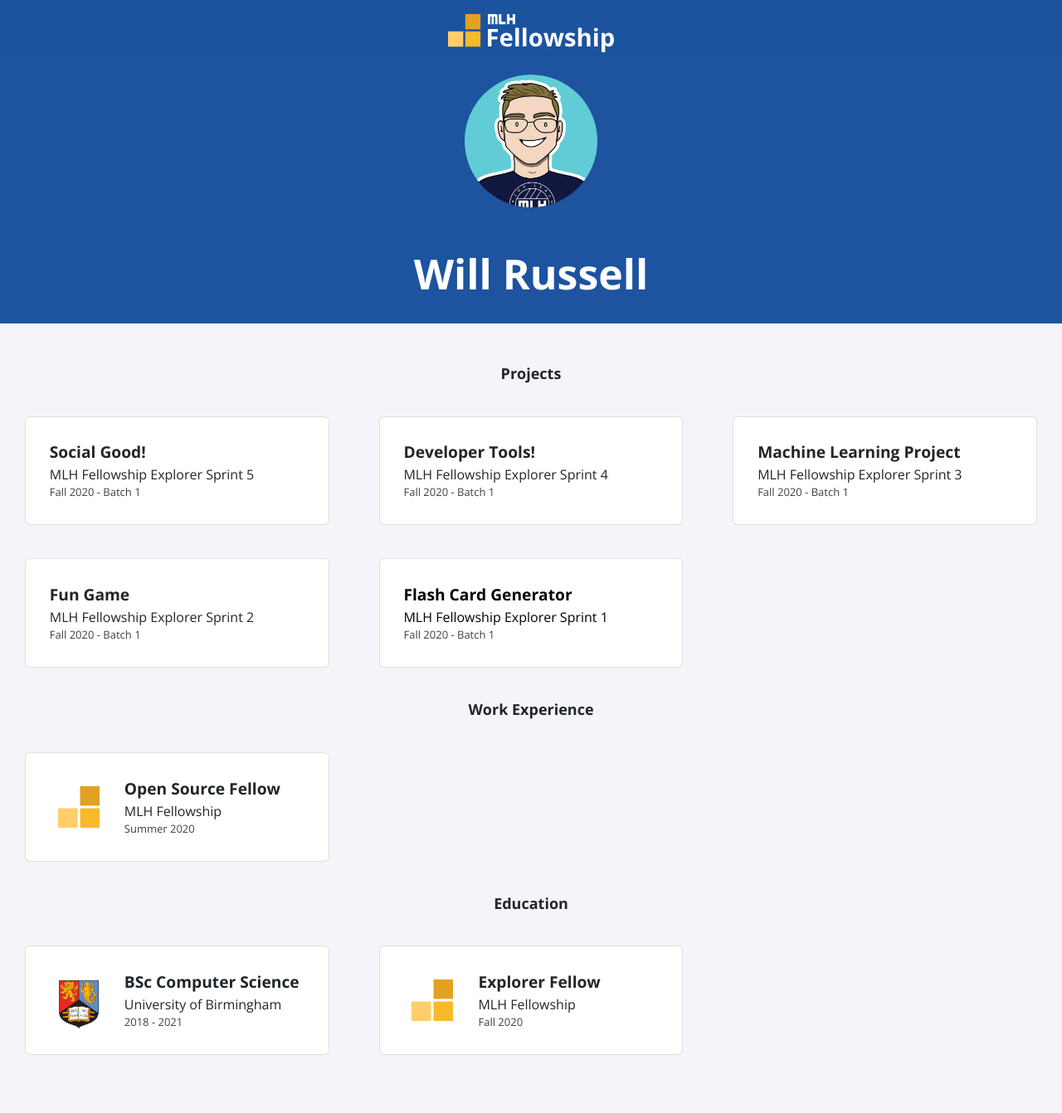
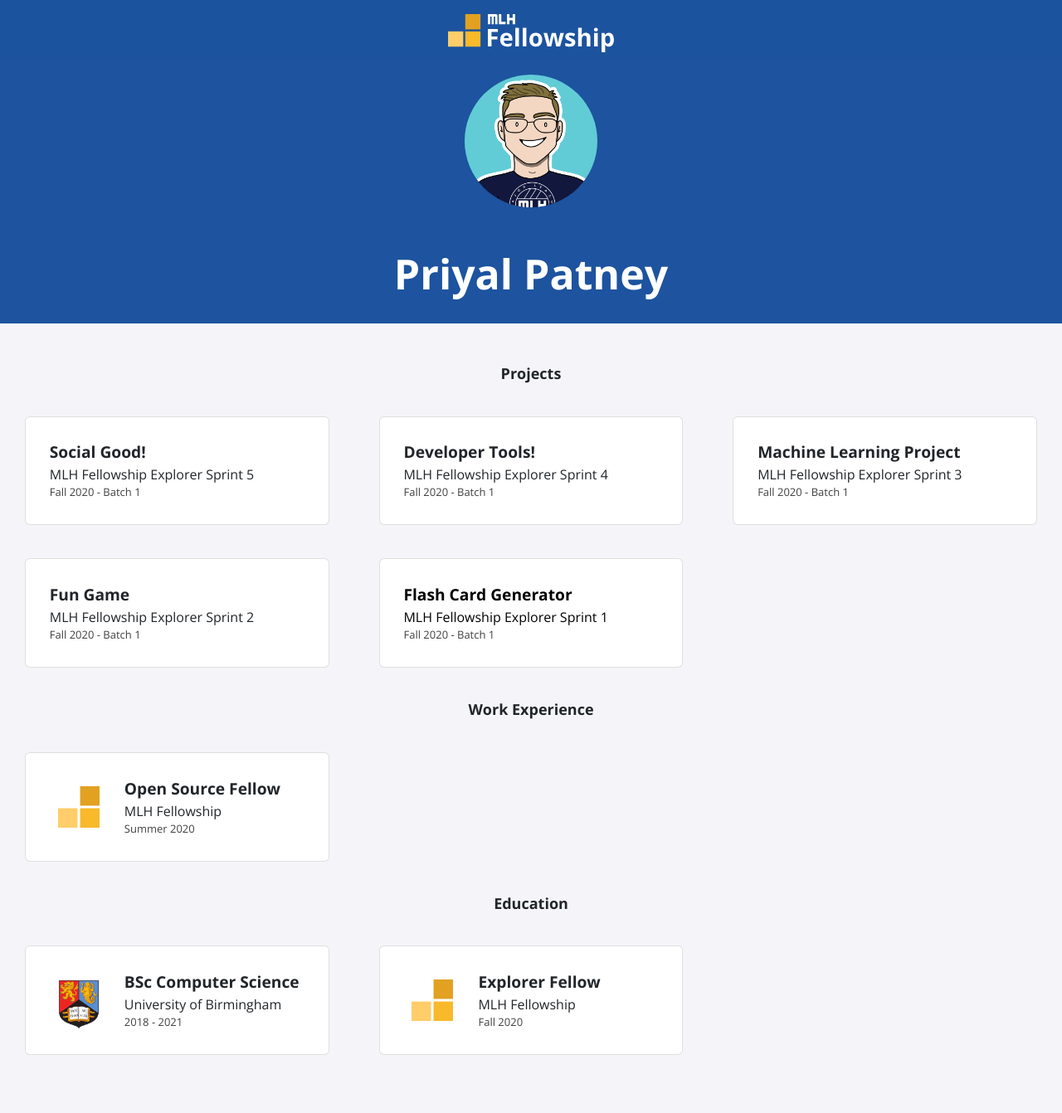
Before and after one commit to PriyalPatney/PriyalPatney.github.io, a Jekyll site: the page built from index.html, in a window 1280 px wide. Shown: the whole page at 83% size. Built offline with Jekyll 4.4.1, drawn with Linux system fonts in a browser that asks for light colours; nearby versions of some CDN libraries.

Commit message:
Update _config.yml  to include name and social media

```diff
--- a/_config.yml
+++ b/_config.yml
@@ -1,13 +1,13 @@
-title: "Will Russell"
-email: fellowship@mlh.io
+title: "Priyal Patney"
+email: patney91@gmail.com
 description: >- # this means to ignore newlines until "baseurl:"
   Write an awesome description for your new site here. You can edit this
   line in _config.yml. It will appear in your document head meta (for
   Google search results) and in your feed.xml site description.
 baseurl: "/"
-url: "/portfolio-template"
-twitter_username: mlhacks
-github_username:  mlh-fellowship
+url: "https://PriyalPatney.github.io"
+twitter_username: PriyalPatney
+github_username:  PriyalPatney
 
 sass:
   sass_dir: _sass
```
